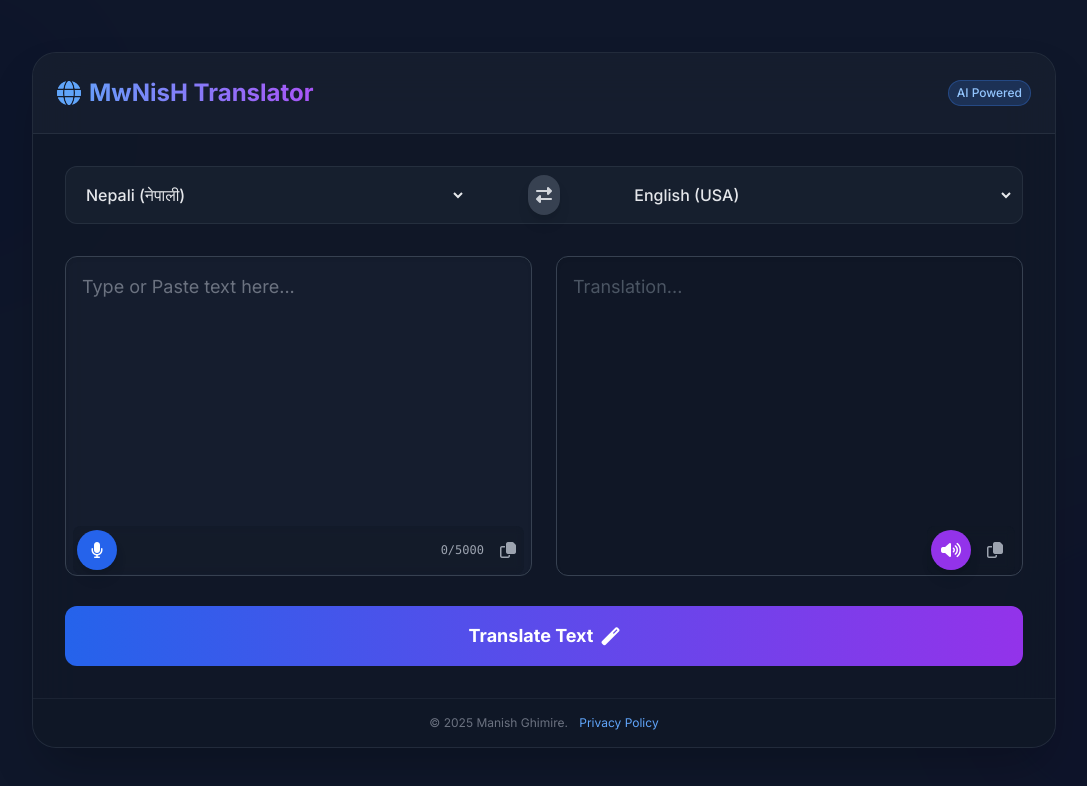
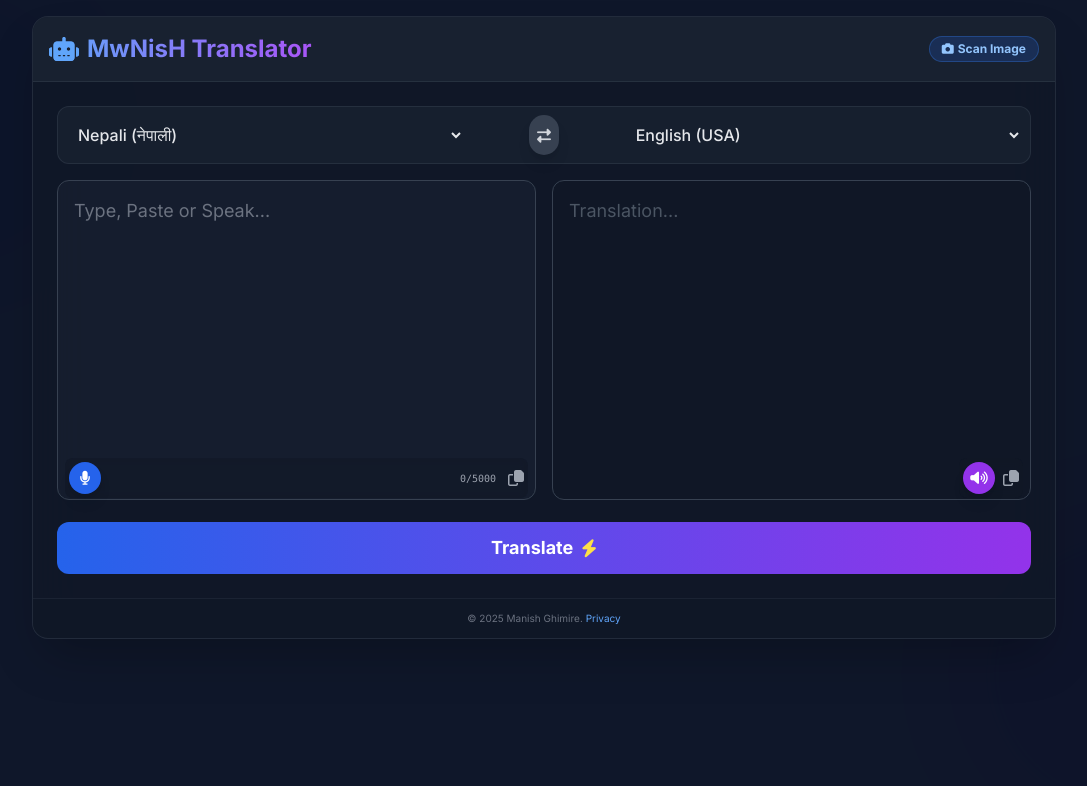
Before and after one commit to Manish1-star/translator-app, a plain HTML site: page index.html in a window 1280 px wide. Shown: the whole page, without its empty margins (96-1183 px from the left). Drawn offline with nearby package versions, Linux system fonts and the light colour scheme.

Commit message:
Update index.html

```diff
--- a/index.html
+++ b/index.html
@@ -3,42 +3,47 @@
 <head>
     <meta charset="UTF-8">
     <meta name="viewport" content="width=device-width, initial-scale=1.0">
-    <title>MwNisH Pro Translator</title>
-    <!-- Tailwind CSS -->
+    <title>MwNisH AI Translator</title>
     <script src="https://cdn.tailwindcss.com"></script>
-    <!-- FontAwesome -->
     <link rel="stylesheet" href="https://cdnjs.cloudflare.com/ajax/libs/font-awesome/6.4.0/css/all.min.css">
+    <!-- Image to Text Library -->
+    <script src='https://unpkg.com/tesseract.js@v2.1.0/dist/tesseract.min.js'></script>
     <link rel="stylesheet" href="style.css">
 </head>
-<body class="text-white min-h-screen flex flex-col items-center justify-center p-2 md:p-4 relative overflow-x-hidden bg-[#0f172a]">
+<!-- Layout changed: items-start and pt-4 to keep header at top -->
+<body class="text-white min-h-screen flex flex-col items-center justify-start pt-4 p-2 relative overflow-x-hidden bg-[#0f172a]">
 
-    <!-- Background Design -->
+    <!-- Background -->
     <div class="fixed top-[-10%] left-[-10%] w-64 h-64 md:w-96 md:h-96 bg-blue-600 rounded-full mix-blend-multiply filter blur-3xl opacity-20 animate-blob pointer-events-none"></div>
     <div class="fixed bottom-[-10%] right-[-10%] w-64 h-64 md:w-96 md:h-96 bg-purple-600 rounded-full mix-blend-multiply filter blur-3xl opacity-20 animate-blob animation-delay-2000 pointer-events-none"></div>
 
-    <div class="container relative z-10 max-w-5xl w-full bg-gray-900/80 backdrop-blur-xl rounded-2xl md:rounded-3xl shadow-2xl overflow-hidden border border-gray-700/50 flex flex-col">
+    <div class="container relative z-10 max-w-5xl w-full bg-gray-900/80 backdrop-blur-xl rounded-2xl shadow-2xl overflow-hidden border border-gray-700/50 flex flex-col mb-10">
 
-        <!-- Header -->
-        <div class="p-4 md:p-6 border-b border-gray-700/50 flex justify-between items-center bg-gray-800/40">
+        <!-- Header (Fixed at Top) -->
+        <div class="p-4 bg-gray-800/60 border-b border-gray-700/50 flex justify-between items-center">
             <h1 class="text-lg md:text-2xl font-bold bg-clip-text text-transparent bg-gradient-to-r from-blue-400 to-purple-500 flex items-center gap-2">
-                <i class="fas fa-globe text-blue-400"></i> MwNisH Translator
+                <i class="fas fa-robot text-blue-400"></i> MwNisH Translator
             </h1>
-            <span class="text-[10px] md:text-xs font-medium bg-blue-500/20 text-blue-300 px-2 py-1 rounded-full border border-blue-500/30">
-                AI Powered
-            </span>
+            <div class="flex gap-2">
+                <!-- NEW: Camera/Image Button -->
+                <label for="image-input" class="cursor-pointer bg-blue-600/20 text-blue-300 px-3 py-1 rounded-full border border-blue-500/30 text-xs font-bold hover:bg-blue-600 hover:text-white transition flex items-center gap-1">
+                    <i class="fas fa-camera"></i> <span class="hidden md:inline">Scan Image</span>
+                </label>
+                <input type="file" id="image-input" accept="image/*" class="hidden">
+            </div>
         </div>
 
         <!-- Main Content -->
-        <div class="p-4 md:p-8 flex-grow">
+        <div class="p-3 md:p-6 flex-grow">
 
             <!-- Language Controls -->
-            <div class="flex flex-row gap-2 items-center justify-between mb-4 md:mb-8 bg-gray-800/50 p-2 rounded-xl border border-gray-700/50">
+            <div class="flex flex-row gap-2 items-center justify-between mb-4 bg-gray-800/50 p-2 rounded-xl border border-gray-700/50">
                 <div class="w-5/12">
                     <select id="select-from" class="w-full bg-transparent text-gray-200 font-medium p-2 outline-none cursor-pointer text-sm md:text-base truncate"></select>
                 </div>
 
                 <button id="exchange" class="p-2 rounded-full bg-gray-700 text-gray-300 hover:bg-blue-600 hover:text-white transition shadow-lg">
-                    <i class="fas fa-exchange-alt text-sm md:text-base"></i>
+                    <i class="fas fa-exchange-alt text-sm"></i>
                 </button>
 
                 <div class="w-5/12">
@@ -47,27 +52,24 @@
             </div>
 
             <!-- Translation Area -->
-            <div class="grid md:grid-cols-2 gap-4 md:gap-6 relative">
+            <div class="grid md:grid-cols-2 gap-4 relative">
 
                 <!-- Input Box -->
                 <div class="flex flex-col gap-2">
                     <div class="relative group h-full">
-                        <!-- SIZE FIXED HERE: h-40 for mobile, h-80 for PC -->
-                        <textarea id="text-from" class="w-full h-40 md:h-80 bg-gray-800/40 p-4 rounded-xl resize-none outline-none border border-gray-700 focus:border-blue-500/50 transition text-base md:text-lg leading-relaxed text-gray-100 placeholder-gray-500 shadow-inner" placeholder="Type or Paste text here..." maxlength="5000"></textarea>
+                        <textarea id="text-from" class="w-full h-48 md:h-80 bg-gray-800/40 p-4 rounded-xl resize-none outline-none border border-gray-700 focus:border-blue-500/50 transition text-base md:text-lg text-gray-100 placeholder-gray-500" placeholder="Type, Paste or Speak..."></textarea>
 
                         <!-- Tools -->
-                        <div class="absolute bottom-2 left-2 right-2 flex justify-between items-center bg-gray-900/50 p-1 rounded-lg backdrop-blur-sm">
+                        <div class="absolute bottom-2 left-2 right-2 flex justify-between items-center bg-gray-900/60 p-1 rounded-lg backdrop-blur-sm">
                             <div class="flex gap-2 items-center">
-                                <button id="mic-btn" class="w-8 h-8 md:w-10 md:h-10 rounded-full bg-blue-600 hover:bg-blue-500 text-white flex items-center justify-center transition shadow-lg">
-                                    <i class="fas fa-microphone text-sm md:text-base"></i>
+                                <button id="mic-btn" class="w-8 h-8 rounded-full bg-blue-600 hover:bg-blue-500 text-white flex items-center justify-center transition shadow-lg">
+                                    <i class="fas fa-microphone text-sm"></i>
                                 </button>
-                                <span id="listening-status" class="hidden text-green-400 text-[10px] md:text-xs font-bold items-center gap-1">
-                                    <span class="w-2 h-2 bg-green-400 rounded-full animate-ping"></span> Listening
-                                </span>
+                                <span id="ocr-status" class="text-[10px] text-yellow-400 hidden animate-pulse">Scanning Image...</span>
                             </div>
                             <div class="flex items-center gap-3 text-gray-400">
-                                <span id="char-count" class="text-[10px] md:text-xs font-mono">0/5000</span>
-                                <button id="copy-from" class="hover:text-white transition p-1" title="Copy"><i class="far fa-copy"></i></button>
+                                <span id="char-count" class="text-[10px] font-mono">0/5000</span>
+                                <button id="copy-from" class="hover:text-white transition" title="Copy"><i class="far fa-copy"></i></button>
                             </div>
                         </div>
                     </div>
@@ -76,71 +78,42 @@
                 <!-- Output Box -->
                 <div class="flex flex-col gap-2">
                     <div class="relative group h-full">
-                        <!-- SIZE FIXED HERE: h-40 for mobile, h-80 for PC -->
-                        <textarea id="text-to" class="w-full h-40 md:h-80 bg-gray-900/60 p-4 rounded-xl resize-none outline-none border border-gray-700 transition text-base md:text-lg leading-relaxed text-blue-100 placeholder-gray-600 shadow-inner" placeholder="Translation..." readonly></textarea>
+                        <textarea id="text-to" class="w-full h-48 md:h-80 bg-gray-900/60 p-4 rounded-xl resize-none outline-none border border-gray-700 transition text-base md:text-lg text-blue-100 placeholder-gray-600" placeholder="Translation..." readonly></textarea>
 
                         <!-- Tools -->
-                        <div class="absolute bottom-2 right-2 flex gap-2 text-gray-400 bg-gray-900/50 p-1 rounded-lg backdrop-blur-sm">
-                            <button id="speak-btn" class="w-8 h-8 md:w-10 md:h-10 rounded-full bg-purple-600 hover:bg-purple-500 text-white flex items-center justify-center transition shadow-lg">
-                                <i class="fas fa-volume-up text-sm md:text-base"></i>
+                        <div class="absolute bottom-2 right-2 flex gap-2 text-gray-400 bg-gray-900/60 p-1 rounded-lg backdrop-blur-sm">
+                            <button id="speak-btn" class="w-8 h-8 rounded-full bg-purple-600 hover:bg-purple-500 text-white flex items-center justify-center transition shadow-lg">
+                                <i class="fas fa-volume-up text-sm"></i>
                             </button>
-                            <button id="copy-to" class="hover:text-white transition p-2" title="Copy"><i class="far fa-copy"></i></button>
+                            <button id="copy-to" class="hover:text-white transition" title="Copy"><i class="far fa-copy"></i></button>
                         </div>
                     </div>
                 </div>
             </div>
 
             <!-- Translate Button -->
-            <button id="translate-btn" class="w-full mt-6 py-3 md:py-4 bg-gradient-to-r from-blue-600 to-purple-600 rounded-xl font-bold text-base md:text-lg text-white hover:shadow-lg transition duration-300 flex items-center justify-center gap-2">
-                Translate Text <i class="fas fa-magic"></i>
+            <button id="translate-btn" class="w-full mt-4 py-3 bg-gradient-to-r from-blue-600 to-purple-600 rounded-xl font-bold text-lg text-white hover:shadow-lg hover:scale-[1.01] transition duration-200 flex items-center justify-center gap-2">
+                Translate <i class="fas fa-bolt text-yellow-300"></i>
             </button>
 
         </div>
 
-        <!-- Footer -->
-        <div class="p-4 bg-gray-900/50 text-center border-t border-gray-700/30">
-            <p class="text-xs text-gray-500">
-                &copy; 2025 Manish Ghimire.
-                <button onclick="openPrivacy()" class="text-blue-400 hover:underline ml-2">Privacy Policy</button>
+        <div class="p-3 bg-gray-900/50 text-center border-t border-gray-700/30">
+            <p class="text-[10px] text-gray-500">
+                &copy; 2025 Manish Ghimire. <button onclick="openPrivacy()" class="text-blue-400 hover:underline">Privacy</button>
             </p>
         </div>
     </div>
 
-    <!-- PRIVACY POLICY MODAL -->
-    <div id="privacy-modal" class="hidden fixed inset-0 bg-black/80 z-50 flex items-center justify-center p-4 backdrop-blur-sm transition-opacity">
-        <div class="bg-gray-800 w-full max-w-lg rounded-2xl border border-gray-700 shadow-2xl transform transition-all scale-100 max-h-[80vh] overflow-y-auto">
-            <div class="p-6">
-                <div class="flex justify-between items-center mb-4">
-                    <h2 class="text-xl font-bold text-white"><i class="fas fa-shield-alt text-blue-500"></i> Privacy Policy</h2>
-                    <button onclick="closePrivacy()" class="text-gray-400 hover:text-white text-2xl">&times;</button>
-                </div>
-
-                <div class="space-y-4 text-sm text-gray-300 leading-relaxed">
-                    <p><strong>Effective Date:</strong> December 06, 2025</p>
-
-                    <p>Welcome to <strong>MwNisH Translator</strong>. We respect your privacy and are committed to protecting your personal data.</p>
-
-                    <h3 class="text-white font-bold mt-2">1. Data Collection</h3>
-                    <p>We do not store any text, voice data, or personal information on our servers. All translations are processed in real-time using third-party APIs (MyMemory) and are not saved by us.</p>
-
-                    <h3 class="text-white font-bold mt-2">2. Voice Data</h3>
-                    <p>Voice recognition is handled directly by your browser's Web Speech API. Your voice data is processed by your device or browser provider (e.g., Google) and is not sent to our servers.</p>
-
-                    <h3 class="text-white font-bold mt-2">3. Cookies</h3>
-                    <p>We do not use tracking cookies. Your preferences (like language selection) may be stored temporarily in your local browser.</p>
-
-                    <h3 class="text-white font-bold mt-2">4. Contact</h3>
-                    <p>If you have any questions, please contact Manish Ghimire.</p>
-                </div>
-
-                <div class="mt-6 pt-4 border-t border-gray-700 flex justify-end">
-                    <button onclick="closePrivacy()" class="px-6 py-2 bg-blue-600 hover:bg-blue-500 text-white rounded-lg font-medium transition">Close</button>
-                </div>
-            </div>
+    <!-- Privacy Modal (Same as before) -->
+    <div id="privacy-modal" class="hidden fixed inset-0 bg-black/80 z-50 flex items-center justify-center p-4 backdrop-blur-sm">
+        <div class="bg-gray-800 w-full max-w-lg rounded-2xl border border-gray-700 p-6 shadow-2xl">
+            <h2 class="text-xl font-bold mb-4">Privacy Policy</h2>
+            <p class="text-sm text-gray-300 mb-4">We do not store your voice, text, or images. All processing is done in real-time.</p>
+            <button onclick="closePrivacy()" class="px-4 py-2 bg-blue-600 rounded text-sm">Close</button>
         </div>
     </div>
 
-    <!-- Scripts -->
     <script src="languages.js"></script>
     <script src="script.js"></script>
 </body>
```
